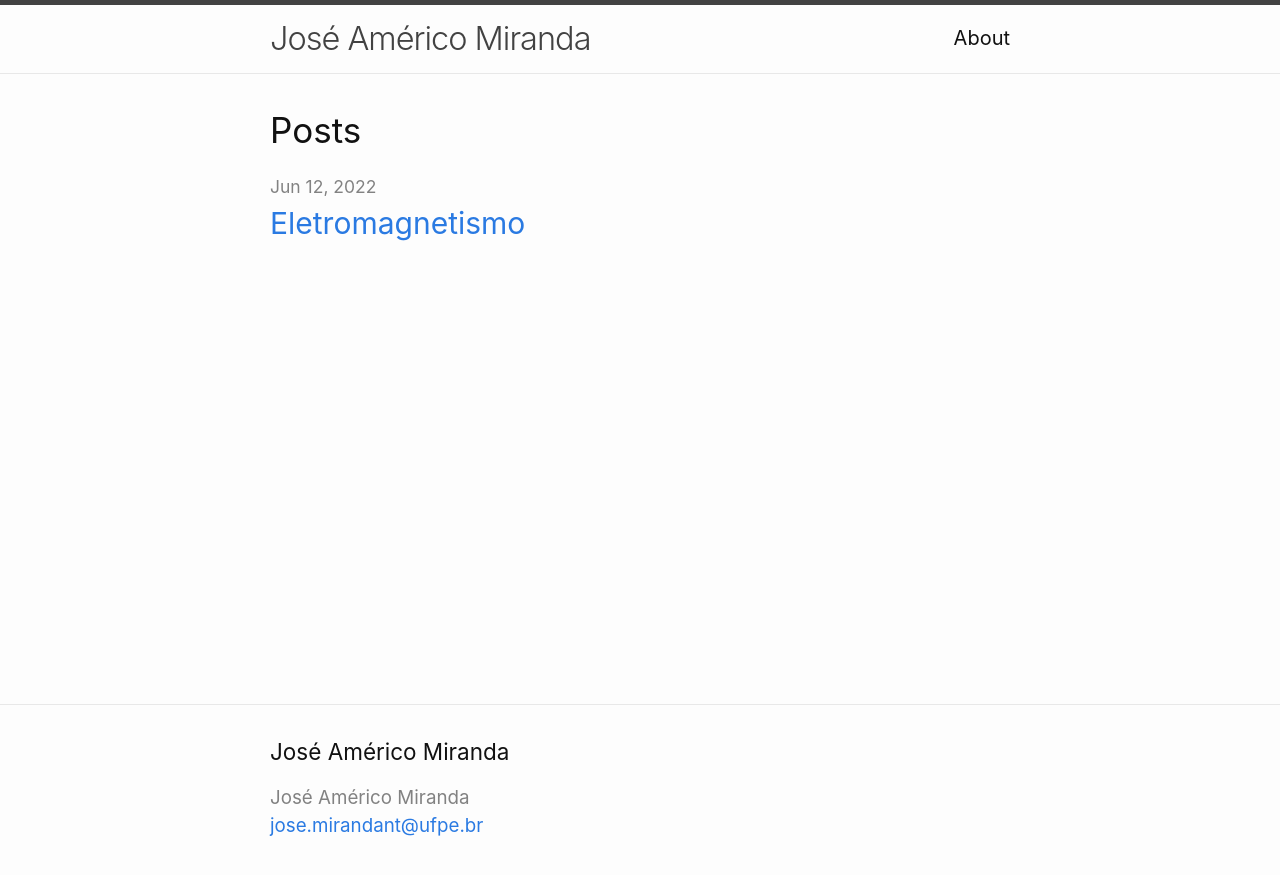
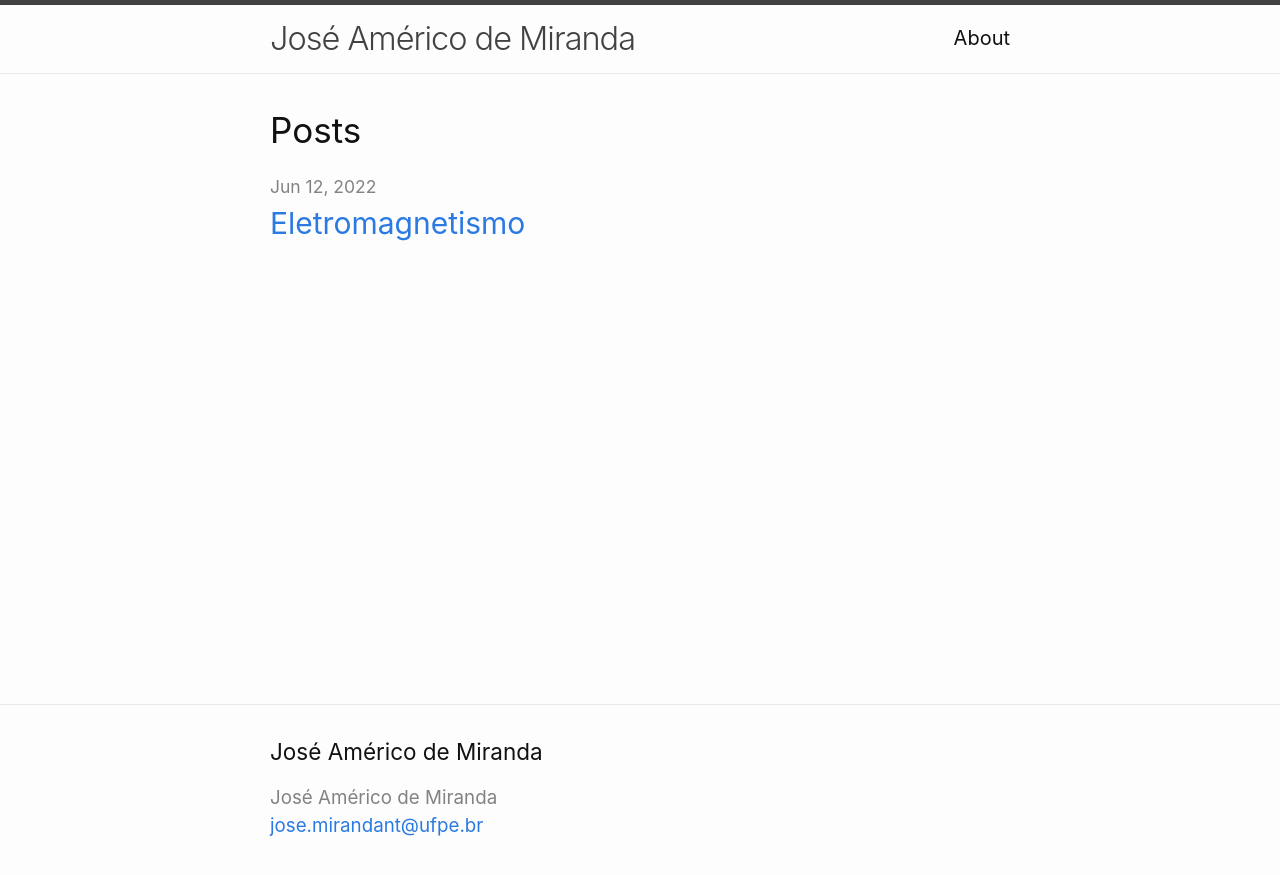
Before and after one commit to jamericomiranda/jamericomiranda.github.io, a Jekyll site: the page built from index.markdown, in a window 1280 px wide. Shown: the top 875 px of the page. Built offline with Jekyll 4.4.1, drawn with Linux system fonts in a browser that asks for light colours.

```diff
--- a/_config.yml
+++ b/_config.yml
@@ -18,7 +18,7 @@
 # You can create any custom variable you would like, and they will be accessible
 # in the templates via {{ site.myvariable }}.
 
-title: José Américo Miranda
+title: José Américo de Miranda
 email: jose.mirandant@ufpe.br
 # description: >- # this means to ignore newlines until "baseurl:"
 #  Write an awesome description for your new site here. You can edit this
```
